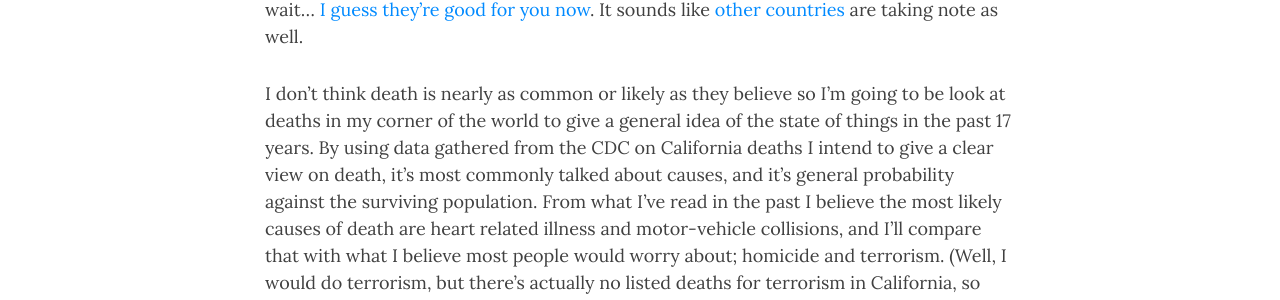
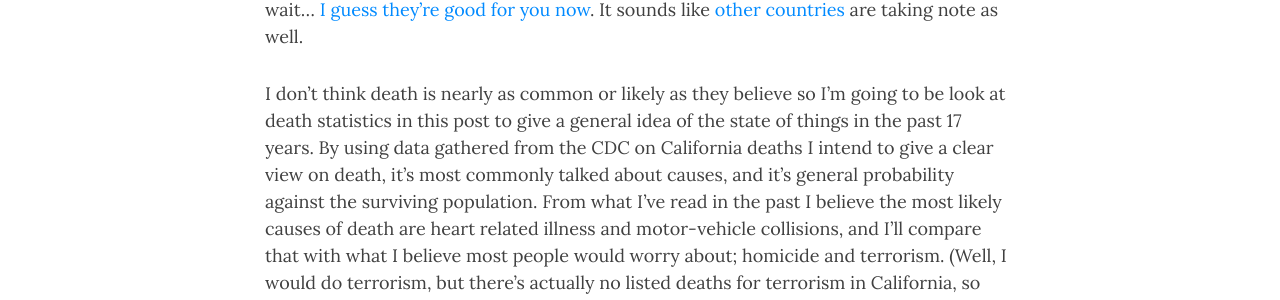
Before and after one commit to JoshuaPMallory/JoshuaPMallory.github.io, a Jekyll site: the page built from _posts/2019-10-24-Death-and-Statistics.md, in a window 1280 px wide and 900 px high. Shown: the part 432-732 px from the top of the window. Built offline with Jekyll 4.4.1, drawn with Linux system fonts in a browser that asks for light colours; nearby versions of some CDN libraries; some of the changed text lies outside the part shown.

Commit message:
Edited the first paragraph

```diff
--- a/_posts/2019-10-24-Death-and-Statistics.md
+++ b/_posts/2019-10-24-Death-and-Statistics.md
@@ -10,7 +10,7 @@ tags: [Data Science, Lambda School]
 
 From my corner of the world in California I think the media presents a hostile view of life; that shootings are happening more frequently than ever, that we're being manipulated by politicians and corporations, and that an excess diet of [eggs](https://www.pcrm.org/good-nutrition/nutrition-information/health-concerns-with-eggs 'Physicians Committee: Health Concerns with Eggs') is going to give us cancer. Or, wait... [I guess they're good for you now](https://health.clevelandclinic.org/i-have-cancer-what-should-i-eat-2/ 'Cleveland Clinic: I Have Cancer — What Should I Eat?'). It sounds like [other countries](https://www.washingtonpost.com/world/2019/06/04/china-warns-against-traveling-us-citing-shootings-robberies-theft/ 'Washington Post: China warns against traveling to the U.S., citing \‘shootings, robberies and theft\’') are taking note as well.
 
-I don't think death is nearly as common or likely as they believe so I'm going to be look at deaths in my corner of the world to give a general idea of the state of things in the past 17 years. By using data gathered from the CDC on California deaths I intend to give a clear view on death, it's most commonly talked about causes, and it's general probability against the surviving population. From what I've read in the past I believe the most likely causes of death are heart related illness and motor-vehicle collisions, and I'll compare that with what I believe most people would worry about; homicide and terrorism. (Well, I would do terrorism, but there's actually no listed deaths for terrorism in California, so that makes a great start!)
+I don't think death is nearly as common or likely as they believe so I'm going to be look at death statistics in this post to give a general idea of the state of things in the past 17 years. By using data gathered from the CDC on California deaths I intend to give a clear view on death, it's most commonly talked about causes, and it's general probability against the surviving population. From what I've read in the past I believe the most likely causes of death are heart related illness and motor-vehicle collisions, and I'll compare that with what I believe most people would worry about; homicide and terrorism. (Well, I would do terrorism, but there's actually no listed deaths for terrorism in California, so that makes a great start!)
 
 I intend to show whether or not either view is correct.
 
```
